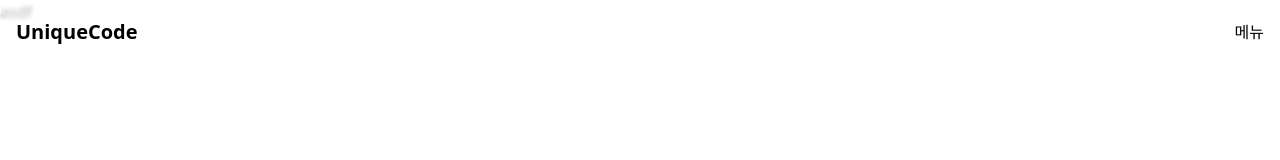
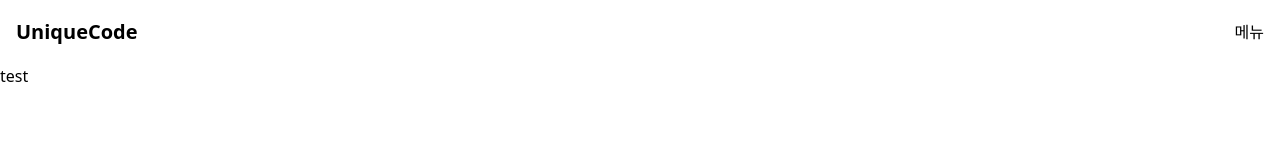
Before and after one commit to paring-chan/UniqueCode-WebSite, a Next.js app: page / in a window 1280 px wide. Shown: the top 160 px of the page. Built offline with nearby package versions, Linux system fonts and the light colour scheme.

Commit message:
feat: layout content spacer and title

```diff
--- a/components/Layout/index.tsx
+++ b/components/Layout/index.tsx
@@ -1,10 +1,13 @@
 import React from 'react'
 import LayoutHeader from './LayoutHeader'
 
-const Layout: React.FC = ({ children }) => {
+const Layout: React.FC<{
+  spacing?: boolean
+}> = ({ children, spacing }) => {
   return (
     <div>
       <LayoutHeader />
+      {spacing && <div className="w-full h-16" />}
       {children}
     </div>
   )
--- a/pages/_app.tsx
+++ b/pages/_app.tsx
@@ -1,7 +1,12 @@
 import '../styles/globals.css'
 
 function MyApp({ Component, pageProps }) {
-  return <Component {...pageProps} />
+  return (
+    <>
+      <title>UniqueCode</title>
+      <Component {...pageProps} />
+    </>
+  )
 }
 
 export default MyApp
--- a/pages/index.tsx
+++ b/pages/index.tsx
@@ -1,10 +1,11 @@
 import React from 'react'
 import Layout from '../components/Layout'
+import { Head } from 'next/document'
 
 const Home: React.FC = () => {
   return (
-    <Layout>
-      <div style={{ height: 9999 }}>asdf</div>
+    <Layout spacing>
+      <div style={{ height: 9999 }}>test</div>
     </Layout>
   )
 }
```
